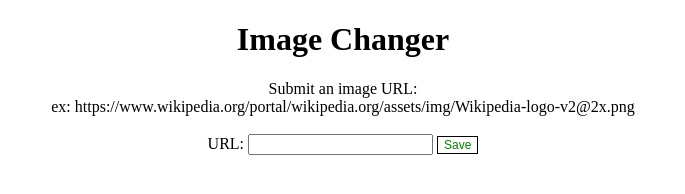
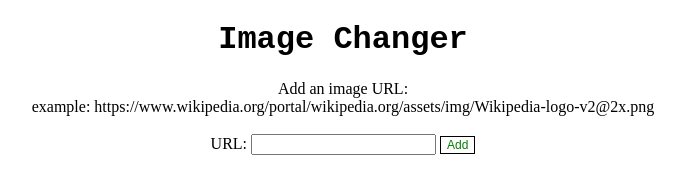
Before and after one commit to shumber/imageEditor, a website: page public/index.html in a window 1280 px wide. Shown: the whole page, without its empty margins (297-982 px from the left). Drawn offline with nearby package versions, Linux system fonts and the light colour scheme.

Commit message:
cleanup and style tweaks

```diff
--- a/public/index.html
+++ b/public/index.html
@@ -10,13 +10,13 @@
     <body>
         <div id="imageEditor" class="centre">
             <h1>Image Changer</h1>
-            <div id="instructions">Submit an image URL: </br>ex: https://www.wikipedia.org/portal/wikipedia.org/assets/img/Wikipedia-logo-v2@2x.png</div>
+            <div id="instructions">Add an image URL: </br>example: https://www.wikipedia.org/portal/wikipedia.org/assets/img/Wikipedia-logo-v2@2x.png</div>
             </br>
             <div id="image">
                 <form id="add-image" action="/api/image" method="POST">
                     <label for="add-image-url">URL:</label>
                     <input id="add-image-url" type="text" name="url">
-                    <input type="submit" value="Save" class="saveButton">
+                    <input type="submit" value="Add" class="saveButton">
                 </form>
             </div>
             <div id="imageControl">
--- a/public/js/imageEdit.js
+++ b/public/js/imageEdit.js
@@ -74,6 +74,7 @@ function Crop(){
   var submitButton = document.createElement('input');
   submitButton.setAttribute('value', 'Process');
   submitButton.setAttribute('type', 'submit');
+  submitButton.classList.add('saveButton');
   var instructions = document.getElementById("instructions");
   instructions.innerHTML = "Provide the following paramaters:";
   var imageControl = document.getElementById("imageControl");
@@ -117,6 +118,7 @@ function Rotate() {
   var submitButton = document.createElement('input');
   submitButton.setAttribute('value', 'Process');
   submitButton.setAttribute('type', 'submit');
+  submitButton.classList.add('saveButton');
   var instructions = document.getElementById("instructions");
   instructions.innerHTML = "Provide the following paramaters:";
   var imageControl = document.getElementById("imageControl");
@@ -152,6 +154,7 @@ function Resize() {
   var submitButton = document.createElement('input');
   submitButton.setAttribute('value', 'Process');
   submitButton.setAttribute('type', 'submit');
+  submitButton.classList.add('saveButton');
   var instructions = document.getElementById("instructions");
   instructions.innerHTML = "Provide the following paramaters:";
   var imageControl = document.getElementById("imageControl");
--- a/public/style.css
+++ b/public/style.css
@@ -9,6 +9,7 @@ body {
 }
 
 h1 {
+    font-family: "Courier New", Courier, monospace;
 
 }
 
```
